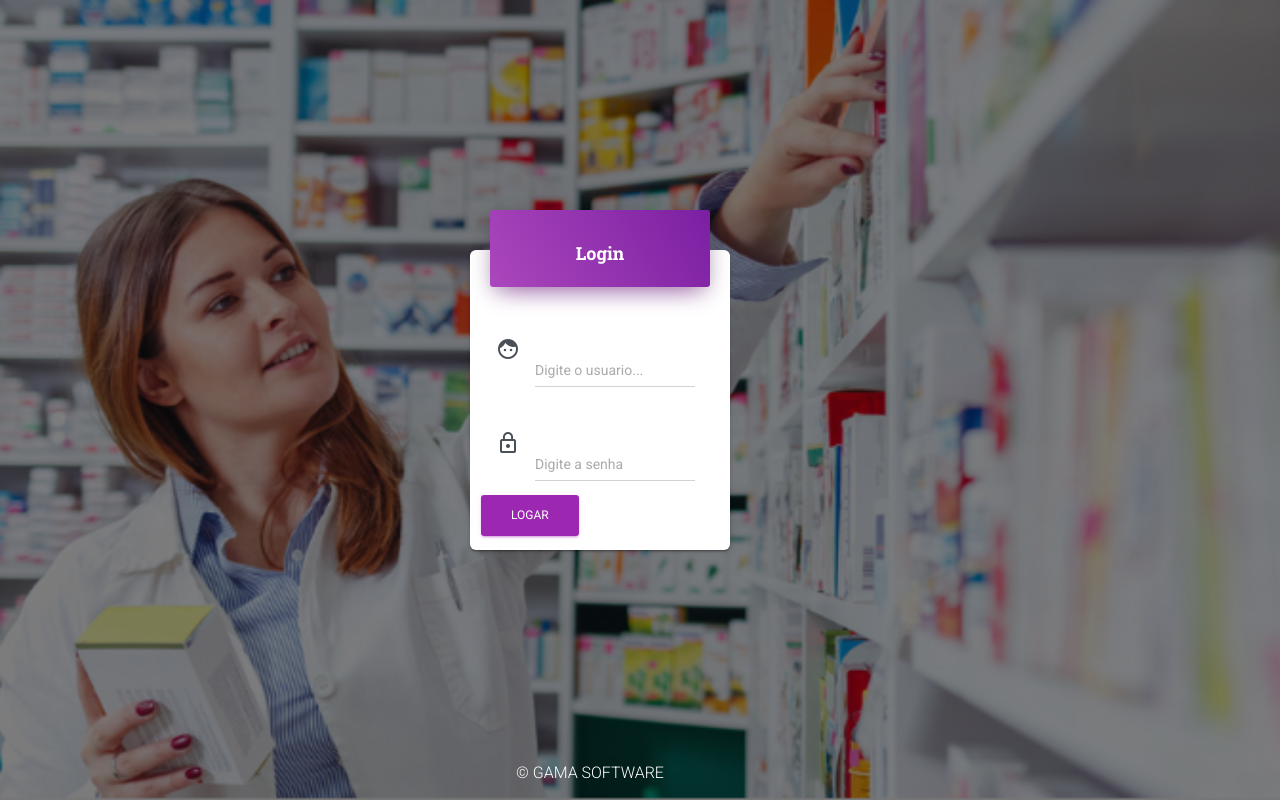
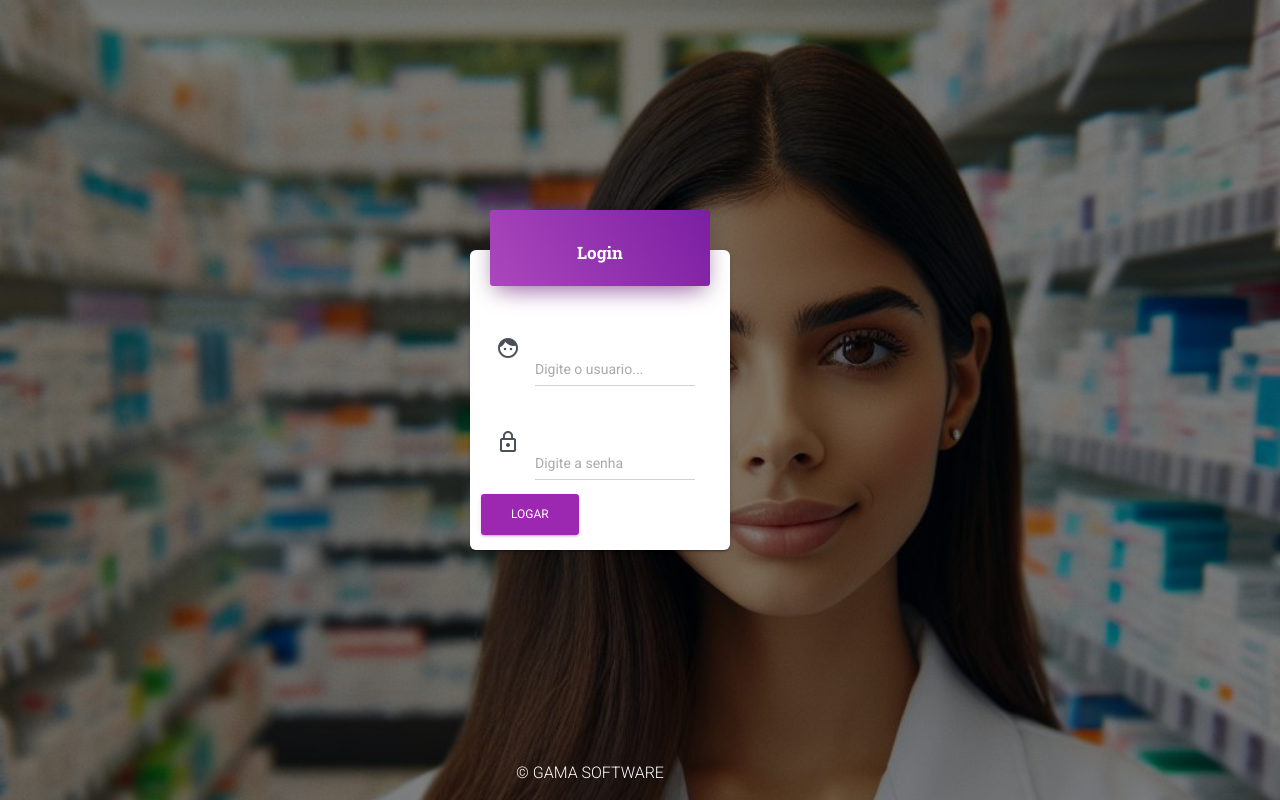
Before and after one commit to JorgeMello/medicamentos, a PHP site: page / in a window 1280 px wide. Run offline with PHP 8.4, Linux system fonts and the light colour scheme; some libraries are stand-ins or nearby versions.

Commit message:
Criação do Login

```diff
--- a/index.php
+++ b/index.php
@@ -21,7 +21,7 @@ session_start()
     <div class="container" >
 
 </nav >
-<div class="page-header header-filter" style = "background-image: url('img/far.png'); background-size: cover; background-position: top center;" >
+<div class="page-header header-filter" style = "background-image: url('img/atendente de farmácia medicamentos cuidador.jpeg'); background-size: cover; background-position: top center;" >
     <div class="container" >
         <?php
         if(isset($_POST['acao'])){
@@ -49,7 +49,7 @@ session_start()
                 <form class="form" method = "post" action="index.php">
                     <div class="card-header card-header-primary text-center" >
 
-                        <h4 class="card-title" > Login</h4 >
+                        <h5 class="card-title" > Login</h5 >
                     </div >
                     <div class="card-body" >
                         <div class="input-group" >
```
